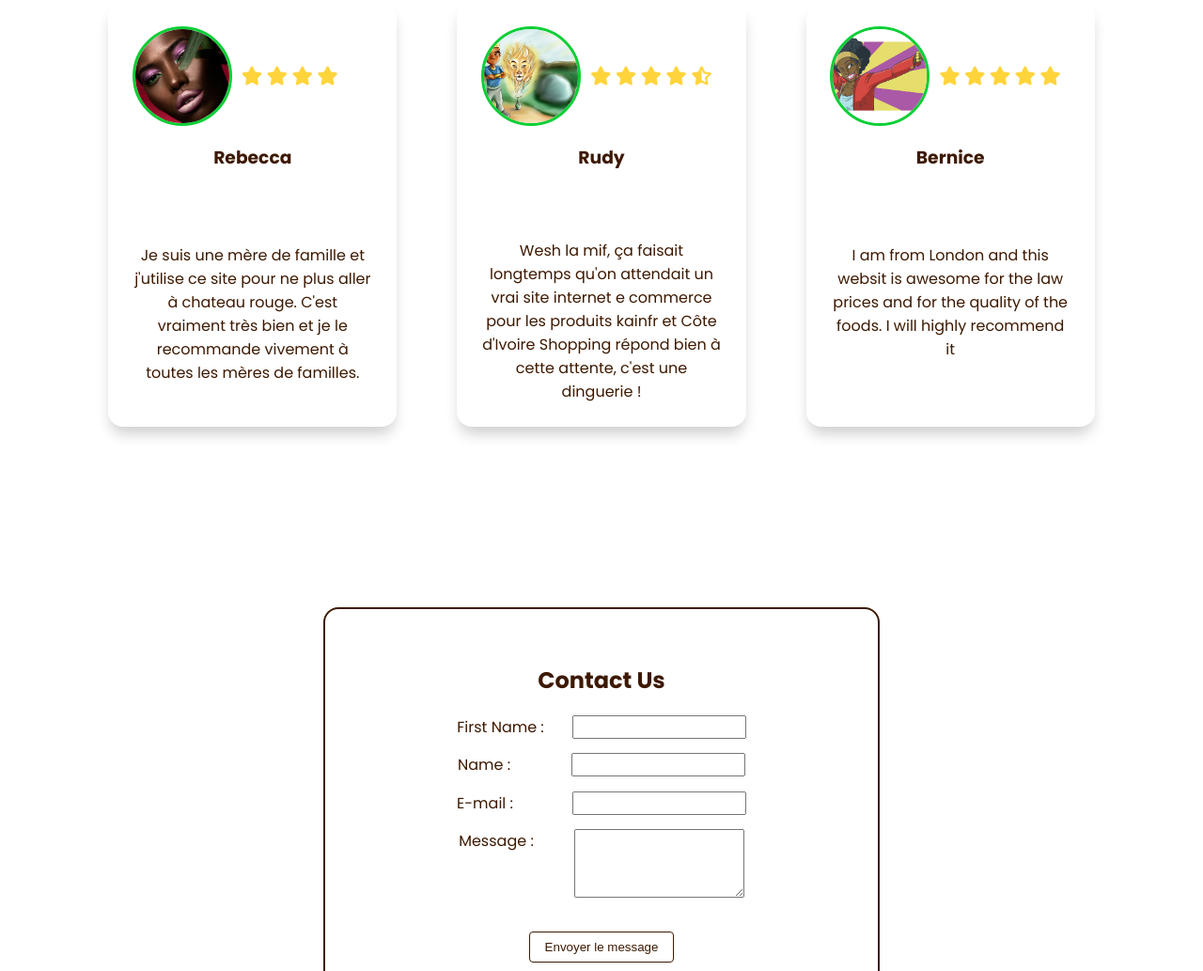
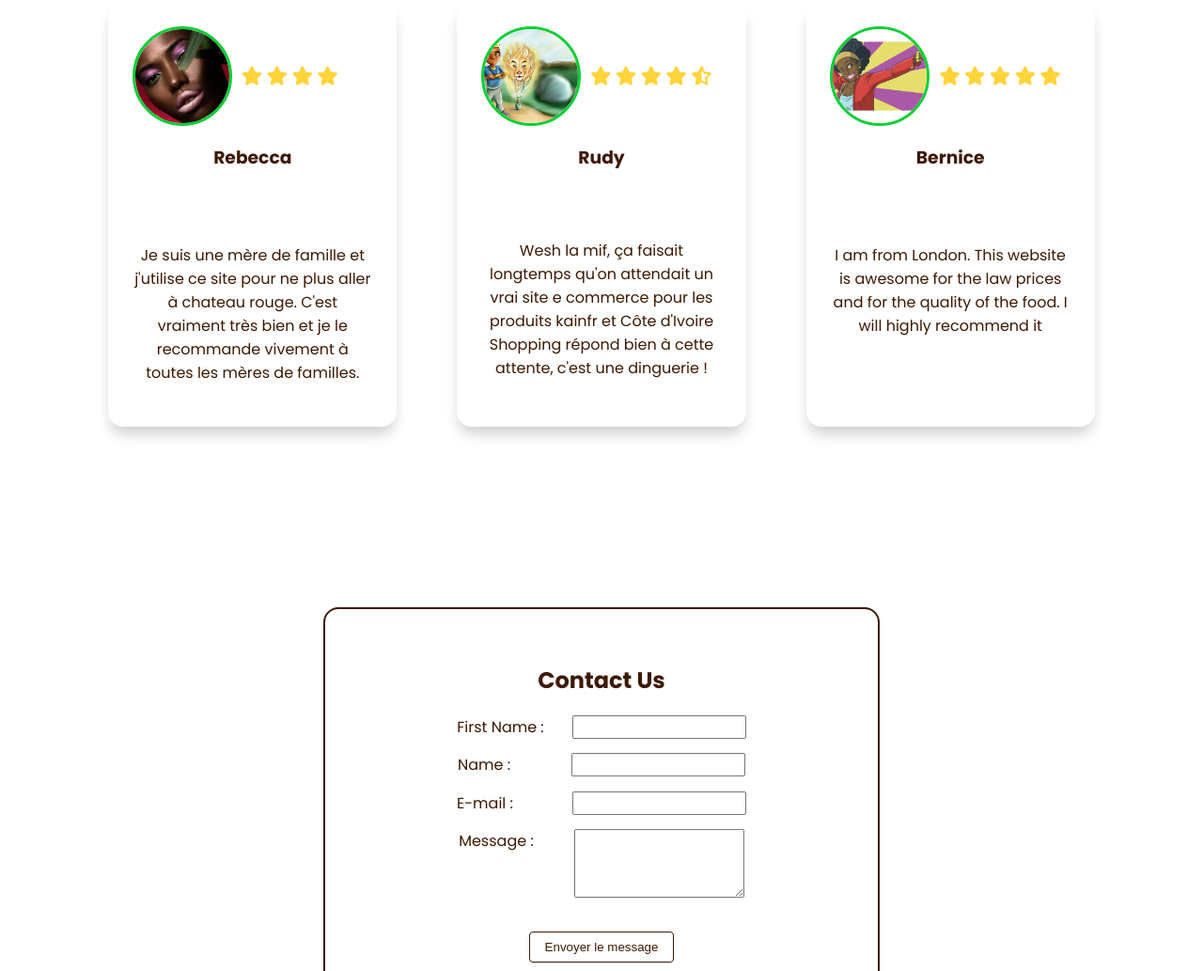
Before and after one commit to raymondgadji/raymondgadji.github.io, a plain HTML site: page index.html in a window 1280 px wide. Shown: the part 4378-5411 px from the top of the page at 94% size. Drawn offline with nearby package versions, Linux system fonts and the light colour scheme.

Commit message:
2ème 13_04_24

```diff
--- a/index.html
+++ b/index.html
@@ -321,7 +321,7 @@
 
 
             <p id="cart2">
-              Wesh la mif, ça faisait longtemps qu'on attendait un vrai site internet e commerce pour les produits kainfr et Côte d'Ivoire Shopping répond bien à cette attente, c'est une dinguerie !
+              Wesh la mif, ça faisait longtemps qu'on attendait un vrai site e commerce pour les produits kainfr et Côte d'Ivoire Shopping répond bien à cette attente, c'est une dinguerie !
             </p>
 
           </article>
@@ -341,7 +341,7 @@
             <h3>Bernice</h3>
 
             <p id="cart3">
-              I am from London and this websit is awesome for the law prices and for the quality of the foods. I will highly recommend it
+              I am from London. This website is awesome for the law prices and for the quality of the food. I will highly recommend it
             </p>
 
           </article>
```
